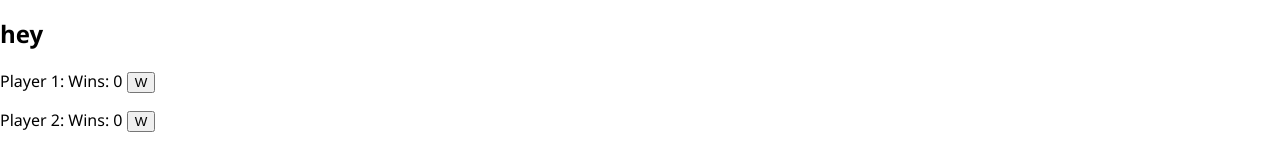
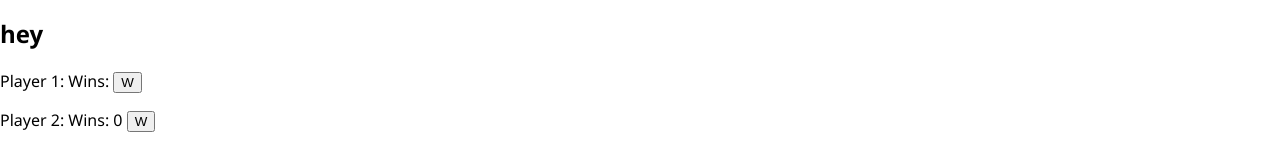
Before and after one commit to Bles-t/Solo-Project, a React (Create React App) app: page /ActivityPage in a window 1280 px wide. Shown: the part 169-329 px from the top of the page. Built offline with nearby package versions, Linux system fonts and the light colour scheme; no server answers.

Commit message:
gameid isnt reading because the way the datbases are set up. Im going to create a new branch and try something differenti in a new branch

```diff
--- a/src/components/ActivityPage/activityPage.jsx
+++ b/src/components/ActivityPage/activityPage.jsx
@@ -5,25 +5,55 @@ import { useLocation } from "react-router-dom/cjs/react-router-dom.min";
 function ActivityPage() {
   const PlayerOneWinButton = useSelector((store) => store.PlayerOneWins);
   const PlayerTwoWinButton = useSelector((store) => store.PlayerTwoWins);
-  const playerOne = useSelector((store) => store.PlayerOne);
+  // const playerOne = useSelector((store) => store.PlayerOne);
   const playerTwo = useSelector((store) => store.PlayerTwo); // Make sure the name matches the reducer name in your root reducer
-  const gameList = useSelector((store) => store.GameList);
-  const matchTitle = useSelector((store) => store.MatchTitle);
+  // const gameList = useSelector((store) => store.GameList);
+  // const matchTitle = useSelector((store) => store.MatchTitle);
   const user = useSelector((store) => store.user);
 
   const location = useLocation();
 
-  const gameTitle = location.state ? location.state.game : "Game not entered";
+  const newGame = location.state ? location.state.game : "Game not entered";
+
+  const newmatch = location.state ? location.state.newmatch : "new match data not entered";
+
+
   const dispatch = useDispatch()
 
   const handleClick = (event) => {
-    const userId = user.id
+    const userId = user.id;
+
+    // Increment p1wincount by 1
+    const updatedP1WinCount = newmatch.p1wincount + 1;
+
+    // Create a copy of the newmatch object with the updated p1wincount
+    const updatedMatch = {
+      ...newmatch,
+      p1wincount: updatedP1WinCount,
+    };
+
+
+    console.log("Update match", updatedMatch);
     dispatch({
-      type: 'PLAYERONEWIN',
+      type: 'SET_MATCH_DETAILS',
+      payload: {
+        matchTitle: updatedMatch.matchTitle,
+        playerOne: updatedMatch.playerOne,
+        p1wincount: updatedP1WinCount, // Pass the updated value
+        playerTwo: updatedMatch.playerTwo,
+        userId,
+        newGame: newGame.gamename
+      }
 
-      payload: { playerOne, playerTwo, PlayerOneWinButton, gameTitle, matchTitle, userId }
-    })
+
+
+
+
+    });
   }
+
+
+
 
   const handleClick2 = (event) => {
     const userId = user.id
@@ -40,11 +70,13 @@ function ActivityPage() {
   console.log('Playertwo:', playerTwo);
   return (
     <div>
-      <h4>EVENT:{matchTitle}</h4>
-      <h3>Game:{gameTitle} </h3>
+      <h4>EVENT:{newmatch.matchTitle}</h4>
+      <h3>Game:{newGame} </h3>
       <h2> hey</h2>
-      <p>Player 1: {playerOne} Wins: {PlayerOneWinButton} <button onClick={handleClick}> W </button></p>
-      <p>Player 2: {playerTwo} Wins: {PlayerTwoWinButton} <button onClick={handleClick2}> W </button></p>
+      <p>Player 1: {newmatch.playerOne} Wins: {newmatch.p1wincount} <button onClick={handleClick}> W </button>
+
+      </p>
+      <p>Player 2: {newmatch.playerTwo} Wins: {PlayerTwoWinButton} <button onClick={handleClick2}> W </button></p>
 
 
 
--- a/src/components/GameSetUp/gameSetUp.jsx
+++ b/src/components/GameSetUp/gameSetUp.jsx
@@ -45,10 +45,14 @@ function GameSetUp() {
   //   history.push('/ActivityPage', { game: newGame })
   // }
 
+
+  const [newGame, setNewGame] = useState('')
+
   const [newMatch, setNewMatch] = useState({
     playerOne: '',
     playerTwo: '',
-    game: '',
+    // Maybe add game probarites as a row just to make everything smother but for now imma do it this way.
+    // game: '',
     matchTitle: '',
     p1wincount: 0, // Initialize with 0
   });
@@ -61,15 +65,21 @@ function GameSetUp() {
       payload: newMatch,
     });
 
+
+    dispatch({
+      type: 'SET_GAME',
+      payload: { game: newGame },
+    })
+
+    setNewGame('')
     setNewMatch({
       playerOne: '',
       playerTwo: '',
-      game: '',
       matchTitle: '',
       p1wincount: 0,
+      p2wincount: 0,
     });
-
-    history.push('/ActivityPage', { game: newMatch.game });
+    history.push('/ActivityPage', { game: newGame, newmatch: newMatch });
   };
 
 
@@ -83,8 +93,10 @@ function GameSetUp() {
 
       <input name="name" placeholder="Player 2" type="text" value={newMatch.playerTwo} onChange={(event) => setNewMatch({ ...newMatch, playerTwo: event.target.value })} />
 
+      {/* may add this back if im having issue swith gmaelist.map later on */}
+      {/* <input name="name" placeholder="Game Title" type="text" value={newMatch.game} onChange={(event) => setNewMatch({ ...newMatch, game: event.target.value })} /> */}
 
-      <input name="name" placeholder="Game Title" type="text" value={newMatch.game} onChange={(event) => setNewMatch({ ...newMatch, game: event.target.value })} />
+      <input name="name" placeholder="Game Title" type="text" value={newGame} onChange={event => setNewGame(event.target.value)} />
 
       <input name="name" placeholder="Match Title" type="text" value={newMatch.matchTitle} onChange={(event) => setNewMatch({ ...newMatch, matchTitle: event.target.value })} />
 
--- a/src/redux/sagas/gametitle.saga.js
+++ b/src/redux/sagas/gametitle.saga.js
@@ -5,8 +5,8 @@ import { all, put, takeEvery } from 'redux-saga/effects';
 //adds gametitle to DB then fetches upated list of gametitles
 function* addGameTitle(action) {
   try {
-    const newGame = action.payload.game
-    yield axios.post('/gametitle', { game: newGame });
+    const newGame = action.payload
+    yield axios.post('/gametitle', newGame);
     // yield put({ type: 'LIST_GAMES', game: newGame });
     console.log('Game title successfully added to the database.');
   } catch (error) {
@@ -29,7 +29,7 @@ function* fetchGameTitle() {
 
 function* gametitleSaga() { //also known as watcherSaga
   yield all([
-    takeEvery('SET_GAME', addGameTitle),
+    takeEvery('SET_MATCH_DETAILS', addGameTitle),
     takeEvery('ALL_GAMES', fetchGameTitle)
   ])
 }
--- a/src/redux/sagas/matchlog.saga.js
+++ b/src/redux/sagas/matchlog.saga.js
@@ -26,19 +26,19 @@ import { all, put, takeEvery } from 'redux-saga/effects';
 
 function* newMatchLog(action) {
   try {
-    const { winner, loser, gametitle, matchtitle, p1wincount, userId } = action.payload;
+    const { matchTitle, playerOne, playerTwo, newGame, p1wincount, userId } = action.payload;
     const logData = {
-      winner,
-      loser,
+      playerOne,
+      playerTwo,
       p1wincount,
-      gametitle,
-      matchtitle,
+      matchTitle,
       date: new Date(),
       userId,
+      newGame
     };
 
 
-
+    console.log("log data", logData);
     yield axios.post('/matches', logData);
     console.log('Player one match log successfully added to the database.', logData);
   } catch (error) {
@@ -95,7 +95,8 @@ function* fetchMatchData() {
 
 function* matchLogSaga() { //also known as watcherSaga
   yield all([
-    takeEvery('PLAYERONEWIN', newMatchLog),
+    // should i add the data to the data base on handle submit?
+    takeEvery('SET_MATCH_DETAILS', newMatchLog),
     takeEvery('WINBUTTON', newMatchLog2),
     takeEvery('DISPLAY_MATCHDATA', fetchMatchData),
 
```
Also changed, not shown: 2 other files (tests, documents, lock files or other folders).
